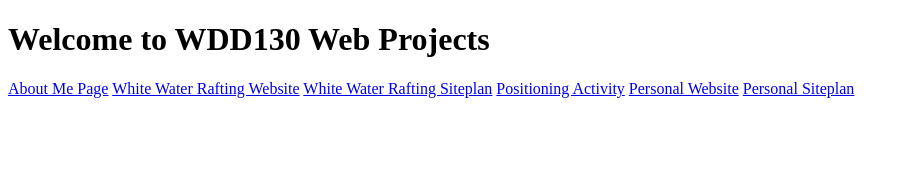
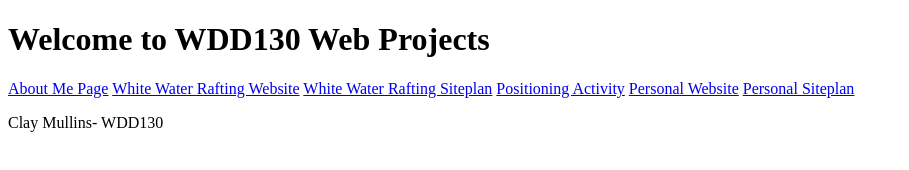
Before and after one commit to cmullins08008/wdd130, a plain HTML site: page index.html in a window 1280 px wide. Shown: the whole page, without its empty margins (0-909 px from the left). Drawn offline with Linux system fonts and the light colour scheme.

Commit message:
adding name

```diff
--- a/index.html
+++ b/index.html
@@ -17,6 +17,7 @@
         <a href="#">Personal Website</a>
         <a href="#">Personal Siteplan</a>
     </nav>
+    <p>Clay Mullins- WDD130</p>
 </body>
 
 </html>
```
